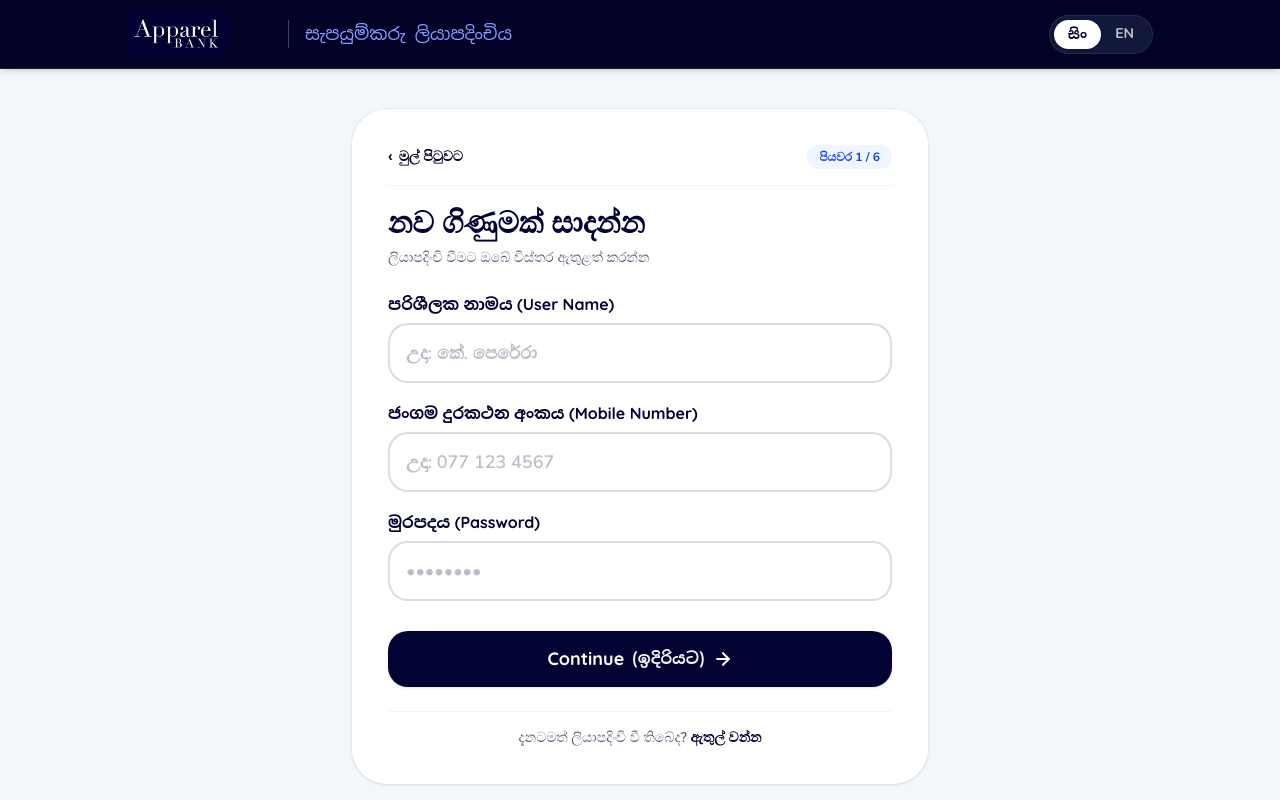
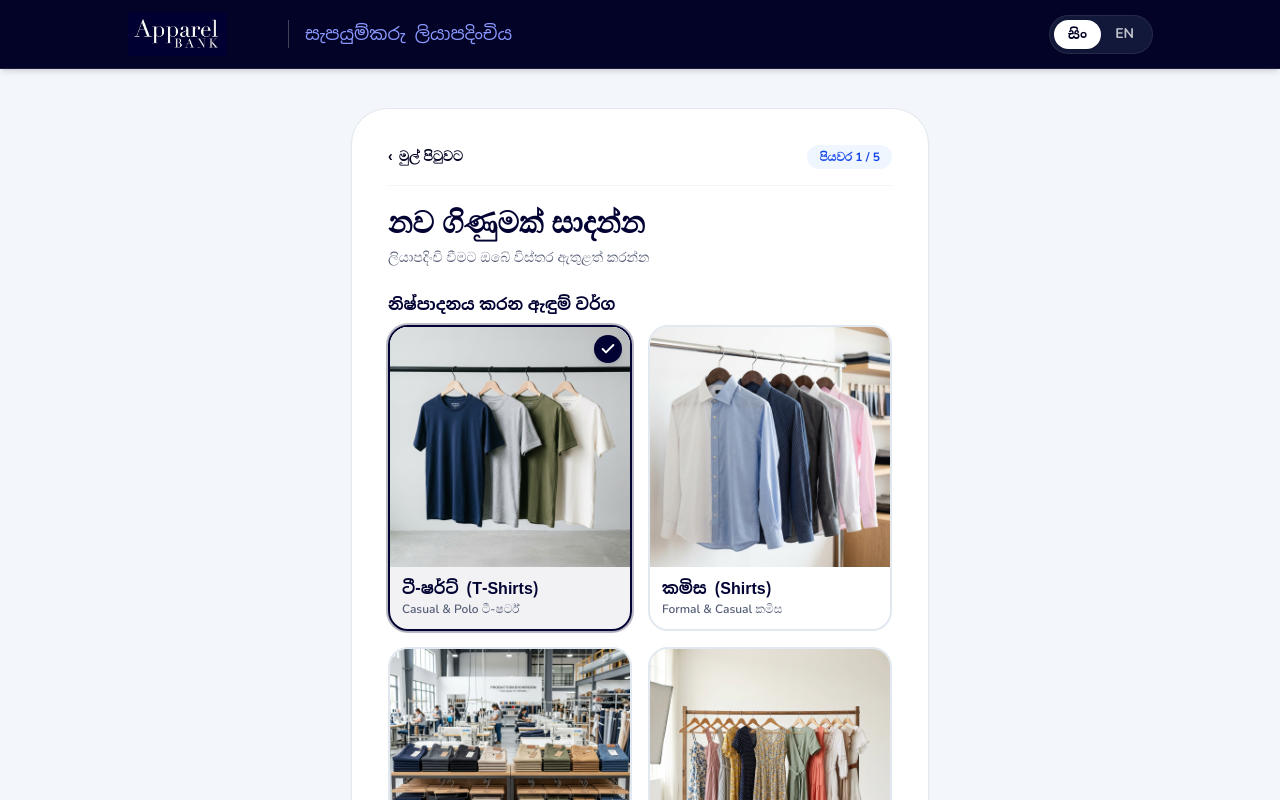
Before and after one commit to ChamudithaShehan/Apparel-Bank-New, a Next.js app: page /signup in a window 1280 px wide. Shown: the top 800 px of the page. Built offline with nearby package versions, Linux system fonts and the light colour scheme.

Commit message:
Update page.tsx
Moved Garment Categories to Step 1

```diff
--- a/src/app/signup/page.tsx
+++ b/src/app/signup/page.tsx
@@ -80,14 +80,13 @@ export default function SignUpPage() {
   const { isSi } = useLanguage();
 
   // Multi-step form state: 1 (Account Info), 2 (Business Name), 3 (Categories), 4 (Years), 5 (Workforce), 6 (MOQ), 7 (Success)
-  const [step, setStep] = useState<1 | 2 | 3 | 4 | 5 | 6 | 7>(1);
+  const [step, setStep] = useState<1 | 2 | 3 | 4 | 5 | 6>(1);
 
   // Form state
   const [businessName, setBusinessName] = useState("");
   const [userName, setUserName] = useState("");
   const [phone, setPhone] = useState("");
-  const [password, setPassword] = useState("");
-  const [yearsInOperation, setYearsInOperation] = useState<string>("1-5");
+    const [yearsInOperation, setYearsInOperation] = useState<string>("1-5");
   const [workforce, setWorkforce] = useState<string>("1-10");
   const [moq, setMoq] = useState<string>("51-200");
   const [selectedCategories, setSelectedCategories] = useState<string[]>([
@@ -130,12 +129,6 @@ export default function SignUpPage() {
     window.scrollTo({ top: 0, behavior: "smooth" });
   };
 
-  const handleStep6Submit = (e: React.FormEvent) => {
-    e.preventDefault();
-    setStep(7);
-    window.scrollTo({ top: 0, behavior: "smooth" });
-  };
-
   return (
     <div className="min-h-screen flex flex-col bg-[#F3F6FA]">
       <AppHeader />
@@ -156,7 +149,7 @@ export default function SignUpPage() {
                   <span>{isSi ? "මුල් පිටුවට" : "Back to Home"}</span>
                 </Link>
                 <span className="rounded-full bg-blue-50 px-3 py-1 text-xs font-bold text-blue-700">
-                  {isSi ? "පියවර 1 / 6" : "Step 1 of 6"}
+                  {isSi ? "පියවර 1 / 5" : "Step 1 of 5"}
                 </span>
               </div>
 
@@ -174,6 +167,59 @@ export default function SignUpPage() {
 
               {/* Step 1 Form */}
               <form className="mt-6 flex flex-col gap-4.5" onSubmit={handleStep1Submit}>
+                {/* Field: Garment Categories */}
+                <div>
+                  <label className="mb-2 block">
+                    <span className="font-display text-base font-bold text-foreground">
+                      {isSi ? "නිෂ්පාදනය කරන ඇඳුම් වර්ග" : "Garment Categories Manufactured"}
+                    </span>
+                  </label>
+                  <div className="grid grid-cols-2 gap-3.5 sm:gap-4">
+                    {garmentCategories.map((cat) => {
+                      const isSelected = selectedCategories.includes(cat.id);
+                      return (
+                        <button
+                          key={cat.id}
+                          type="button"
+                          onClick={() => toggleCategory(cat.id)}
+                          className={`group relative flex flex-col overflow-hidden rounded-2xl border-2 text-left transition-all duration-150 active:scale-[0.98] ${
+                            isSelected
+                              ? "border-primary bg-primary/5 ring-2 ring-primary/25 shadow-sm"
+                              : "border-slate-200 bg-card hover:border-slate-300 hover:shadow-xs"
+                          }`}
+                        >
+                          <div className="relative aspect-square w-full overflow-hidden bg-slate-100">
+                            <Image
+                              src={cat.image}
+                              alt={cat.nameEn}
+                              fill
+                              className="object-cover transition-transform duration-200 group-hover:scale-105"
+                              sizes="(max-width: 640px) 50vw, 250px"
+                            />
+                            <div
+                              className={`absolute top-2 right-2 flex size-7 items-center justify-center rounded-full transition-all ${
+                                isSelected
+                                  ? "bg-primary text-white shadow-md scale-100"
+                                  : "bg-black/35 text-white/80 scale-90 opacity-0 group-hover:opacity-100"
+                              }`}
+                            >
+                              <Check className="size-4 stroke-[3]" />
+                            </div>
+                          </div>
+                          <div className="p-3">
+                            <h3 className="font-[family-name:var(--font-sinhala)] text-base font-bold text-foreground leading-tight">
+                              {isSi ? cat.nameSi : cat.nameEn}
+                            </h3>
+                            <p className="text-xs text-muted-foreground mt-0.5">
+                              {isSi ? cat.descSi : cat.descEn}
+                            </p>
+                          </div>
+                        </button>
+                      );
+                    })}
+                  </div>
+                </div>
+
                 {/* Field 1: User Name */}
                 <div>
                   <label htmlFor="f-person" className="mb-1.5 block cursor-pointer">
@@ -213,29 +259,11 @@ export default function SignUpPage() {
                   />
                 </div>
 
-                {/* Field 3: Password */}
-                <div>
-                  <label htmlFor="f-pass" className="mb-1.5 block cursor-pointer">
-                    <span className="font-display text-base font-bold text-foreground">
-                      {isSi ? "මුරපදය (Password)" : "Password"}
-                    </span>
-                  </label>
-                  <input
-                    id="f-pass"
-                    type="password"
-                    required
-                    value={password}
-                    onChange={(e) => setPassword(e.target.value)}
-                    placeholder="••••••••"
-                    autoComplete="new-password"
-                    className={inputClass}
-                  />
-                </div>
-
                 {/* Submit Button */}
                 <button
                   type="submit"
-                  className="mt-3 flex h-14 w-full items-center justify-center gap-2 rounded-2xl bg-[#020333] px-5 text-white transition-all hover:bg-[#020333]/90 active:scale-[0.99] focus:outline-none focus-visible:ring-2 focus-visible:ring-foreground shadow-sm font-bold"
+                  disabled={selectedCategories.length === 0}
+                  className="mt-3 flex h-14 w-full items-center justify-center gap-2 rounded-2xl bg-[#020333] px-5 text-white transition-all hover:bg-[#020333]/90 active:scale-[0.99] focus:outline-none focus-visible:ring-2 focus-visible:ring-foreground shadow-sm font-bold disabled:opacity-50 disabled:cursor-not-allowed"
                 >
                   <span className="font-display text-lg font-bold">Continue</span>
                   {isSi && (
@@ -293,7 +321,7 @@ export default function SignUpPage() {
                   <span>{isSi ? "පෙර පියවර" : "Back to Step 1"}</span>
                 </button>
                 <span className="rounded-full bg-blue-50 px-3 py-1 text-xs font-bold text-blue-700">
-                  {isSi ? "පියවර 2 / 6" : "Step 2 of 6"}
+                  {isSi ? "පියවර 2 / 5" : "Step 2 of 5"}
                 </span>
               </div>
 
@@ -353,7 +381,7 @@ export default function SignUpPage() {
             </div>
           )}
 
-          {/* ================= STEP 3: Garment Categories (Form 3) ================= */}
+          {/* ================= STEP 3: Years in Operation (Form 3) ================= */}
           {step === 3 && (
             <div className="rounded-[2.2rem] bg-white p-7 sm:p-9 shadow-sm ring-1 ring-slate-200/80">
               {/* Back to Step 2 & Step indicator */}
@@ -367,110 +395,7 @@ export default function SignUpPage() {
                   <span>{isSi ? "පෙර පියවර" : "Back to Step 2"}</span>
                 </button>
                 <span className="rounded-full bg-emerald-50 px-3 py-1 text-xs font-bold text-emerald-700">
-                  {isSi ? "පියවර 3 / 6" : "Step 3 of 6"}
-                </span>
-              </div>
-
-              {/* Heading */}
-              <div className="mt-5">
-                <h1 className="text-2xl sm:text-3xl font-bold text-foreground">
-                  {isSi ? "නිෂ්පාදනය කරන ඇඳුම් වර්ග" : "Garment Categories Manufactured"}
-                </h1>
-                <p className="mt-1.5 text-sm text-muted-foreground">
-                  {isSi
-                    ? "ඔබේ ආයතනයෙන් නිෂ්පාදනය කරන ඇඳුම් වර්ග තෝරන්න (එකකට වඩා තෝරාගත හැක)"
-                    : "Select the garment categories manufactured by your factory"}
-                </p>
-              </div>
-
-              {/* Step 3 Form */}
-              <form className="mt-6 flex flex-col gap-6" onSubmit={handleStep3Submit}>
-                {/* 2x2 Grid of visual cards with real photos */}
-                <div className="grid grid-cols-2 gap-3.5 sm:gap-4">
-                  {garmentCategories.map((cat) => {
-                    const isSelected = selectedCategories.includes(cat.id);
-                    return (
-                      <button
-                        key={cat.id}
-                        type="button"
-                        onClick={() => toggleCategory(cat.id)}
-                        className={`group relative flex flex-col overflow-hidden rounded-2xl border-2 text-left transition-all duration-150 active:scale-[0.98] ${
-                          isSelected
-                            ? "border-primary bg-primary/5 ring-2 ring-primary/25 shadow-sm"
-                            : "border-slate-200 bg-card hover:border-slate-300 hover:shadow-xs"
-                        }`}
-                      >
-                        {/* Real Garment Photo */}
-                        <div className="relative aspect-square w-full overflow-hidden bg-slate-100">
-                          <Image
-                            src={cat.image}
-                            alt={cat.nameEn}
-                            fill
-                            className="object-cover transition-transform duration-200 group-hover:scale-105"
-                            sizes="(max-width: 640px) 50vw, 250px"
-                          />
-                          {/* Selection badge overlay */}
-                          <div
-                            className={`absolute top-2 right-2 flex size-7 items-center justify-center rounded-full transition-all ${
-                              isSelected
-                                ? "bg-primary text-white shadow-md scale-100"
-                                : "bg-black/35 text-white/80 scale-90 opacity-0 group-hover:opacity-100"
-                            }`}
-                          >
-                            <Check className="size-4 stroke-[3]" />
-                          </div>
-                        </div>
-
-                        {/* Category Title & Details */}
-                        <div className="p-3">
-                          <h3 className="font-[family-name:var(--font-sinhala)] text-base font-bold text-foreground leading-tight">
-                            {isSi ? cat.nameSi : cat.nameEn}
-                          </h3>
-                          <p className="text-xs text-muted-foreground mt-0.5">
-                            {isSi ? cat.descSi : cat.descEn}
-                          </p>
-                        </div>
-                      </button>
-                    );
-                  })}
-                </div>
-
-                {/* Continue to Step 4 Button */}
-                <button
-                  type="submit"
-                  disabled={selectedCategories.length === 0}
-                  className="mt-2 flex h-14 w-full items-center justify-center gap-2 rounded-2xl bg-[#020333] px-5 text-white transition-all hover:bg-[#020333]/90 active:scale-[0.99] focus:outline-none focus-visible:ring-2 focus-visible:ring-foreground shadow-sm font-bold disabled:opacity-50 disabled:cursor-not-allowed"
-                >
-                  <span className="font-display text-lg font-bold">Continue</span>
-                  {isSi && (
-                    <span
-                      lang="si"
-                      className="font-[family-name:var(--font-sinhala)] text-base font-semibold opacity-95"
-                    >
-                      (ඉදිරියට)
-                    </span>
-                  )}
-                  <ArrowRight className="size-5 stroke-[2.5]" />
-                </button>
-              </form>
-            </div>
-          )}
-
-          {/* ================= STEP 4: Years in Operation (Form 4) ================= */}
-          {step === 4 && (
-            <div className="rounded-[2.2rem] bg-white p-7 sm:p-9 shadow-sm ring-1 ring-slate-200/80">
-              {/* Back to Step 3 & Step indicator */}
-              <div className="flex items-center justify-between border-b border-slate-100 pb-4">
-                <button
-                  type="button"
-                  onClick={() => setStep(3)}
-                  className="inline-flex items-center gap-1.5 text-sm font-bold text-primary-deep hover:underline"
-                >
-                  <span>‹</span>
-                  <span>{isSi ? "පෙර පියවර" : "Back to Step 3"}</span>
-                </button>
-                <span className="rounded-full bg-emerald-50 px-3 py-1 text-xs font-bold text-emerald-700">
-                  {isSi ? "පියවර 4 / 6" : "Step 4 of 6"}
+                  {isSi ? "පියවර 3 / 5" : "Step 3 of 5"}
                 </span>
               </div>
 
@@ -490,7 +415,7 @@ export default function SignUpPage() {
               </div>
 
               {/* Step 4 Form */}
-              <form className="mt-6 flex flex-col gap-6" onSubmit={handleStep4Submit}>
+              <form className="mt-6 flex flex-col gap-6" onSubmit={handleStep3Submit}>
                 {/* Selectable Cards for Years in Operation */}
                 <div className="grid grid-cols-1 sm:grid-cols-2 gap-3.5">
                   {yearsOptions.map((opt) => {
@@ -548,21 +473,21 @@ export default function SignUpPage() {
             </div>
           )}
 
-          {/* ================= STEP 5: Workforce / Team Size (Form 5) ================= */}
-          {step === 5 && (
+          {/* ================= STEP 4: Workforce / Team Size (Form 4) ================= */}
+          {step === 4 && (
             <div className="rounded-[2.2rem] bg-white p-7 sm:p-9 shadow-sm ring-1 ring-slate-200/80">
-              {/* Back to Step 4 & Step indicator */}
+              {/* Back to Step 3 & Step indicator */}
               <div className="flex items-center justify-between border-b border-slate-100 pb-4">
                 <button
                   type="button"
-                  onClick={() => setStep(4)}
+                  onClick={() => setStep(3)}
                   className="inline-flex items-center gap-1.5 text-sm font-bold text-primary-deep hover:underline"
                 >
                   <span>‹</span>
-                  <span>{isSi ? "පෙර පියවර" : "Back to Step 4"}</span>
+                  <span>{isSi ? "පෙර පියවර" : "Back to Step 3"}</span>
                 </button>
                 <span className="rounded-full bg-emerald-50 px-3 py-1 text-xs font-bold text-emerald-700">
-                  {isSi ? "පියවර 5 / 6" : "Step 5 of 6"}
+                  {isSi ? "පියවර 4 / 5" : "Step 4 of 5"}
                 </span>
               </div>
 
@@ -582,7 +507,7 @@ export default function SignUpPage() {
               </div>
 
               {/* Step 5 Form */}
-              <form className="mt-6 flex flex-col gap-6" onSubmit={handleStep5Submit}>
+              <form className="mt-6 flex flex-col gap-6" onSubmit={handleStep4Submit}>
                 {/* Selectable Cards for Workforce */}
                 <div className="grid grid-cols-1 sm:grid-cols-2 gap-3.5">
                   {workforceOptions.map((opt) => {
@@ -640,21 +565,21 @@ export default function SignUpPage() {
             </div>
           )}
 
-          {/* ================= STEP 6: Minimum Order Quantity (Form 6) ================= */}
-          {step === 6 && (
+          {/* ================= STEP 5: Minimum Order Quantity (Form 5) ================= */}
+          {step === 5 && (
             <div className="rounded-[2.2rem] bg-white p-7 sm:p-9 shadow-sm ring-1 ring-slate-200/80">
-              {/* Back to Step 5 & Step indicator */}
+              {/* Back to Step 4 & Step indicator */}
               <div className="flex items-center justify-between border-b border-slate-100 pb-4">
                 <button
                   type="button"
-                  onClick={() => setStep(5)}
+                  onClick={() => setStep(4)}
                   className="inline-flex items-center gap-1.5 text-sm font-bold text-primary-deep hover:underline"
                 >
                   <span>‹</span>
-                  <span>{isSi ? "පෙර පියවර" : "Back to Step 5"}</span>
+                  <span>{isSi ? "පෙර පියවර" : "Back to Step 4"}</span>
                 </button>
                 <span className="rounded-full bg-emerald-50 px-3 py-1 text-xs font-bold text-emerald-700">
-                  {isSi ? "පියවර 6 / 6" : "Step 6 of 6"}
+                  {isSi ? "පියවර 5 / 5" : "Step 5 of 5"}
                 </span>
               </div>
 
@@ -674,7 +599,7 @@ export default function SignUpPage() {
               </div>
 
               {/* Step 6 Form */}
-              <form className="mt-6 flex flex-col gap-6" onSubmit={handleStep6Submit}>
+              <form className="mt-6 flex flex-col gap-6" onSubmit={handleStep5Submit}>
                 {/* Selectable Cards for MOQ */}
                 <div className="grid grid-cols-1 sm:grid-cols-2 gap-3.5">
                   {moqOptions.map((opt) => {
@@ -734,8 +659,8 @@ export default function SignUpPage() {
             </div>
           )}
 
-          {/* ================= STEP 7: Success Confirmation ================= */}
-          {step === 7 && (
+          {/* ================= STEP 6: Success Confirmation ================= */}
+          {step === 6 && (
             <div className="rounded-[2.2rem] bg-white p-7 sm:p-10 shadow-sm ring-1 ring-slate-200/80 text-center">
               <div className="mx-auto flex size-20 items-center justify-center rounded-full bg-emerald-50 text-emerald-600 ring-8 ring-emerald-50/50">
                 <CheckCircle2 className="size-12 stroke-[2.5]" />
@@ -842,7 +767,6 @@ export default function SignUpPage() {
                     setBusinessName("");
                     setUserName("");
                     setPhone("");
-                    setPassword("");
                     setYearsInOperation("1-5");
                     setWorkforce("1-10");
                     setMoq("51-200");
```
